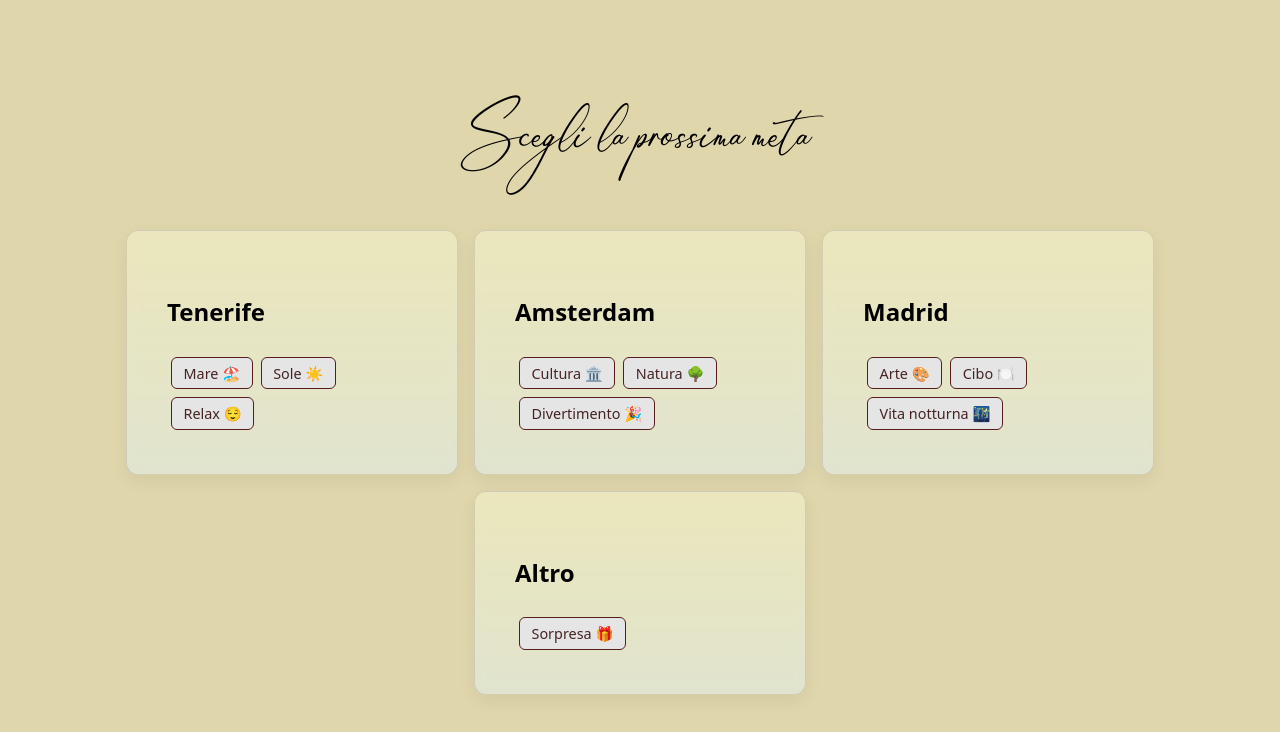
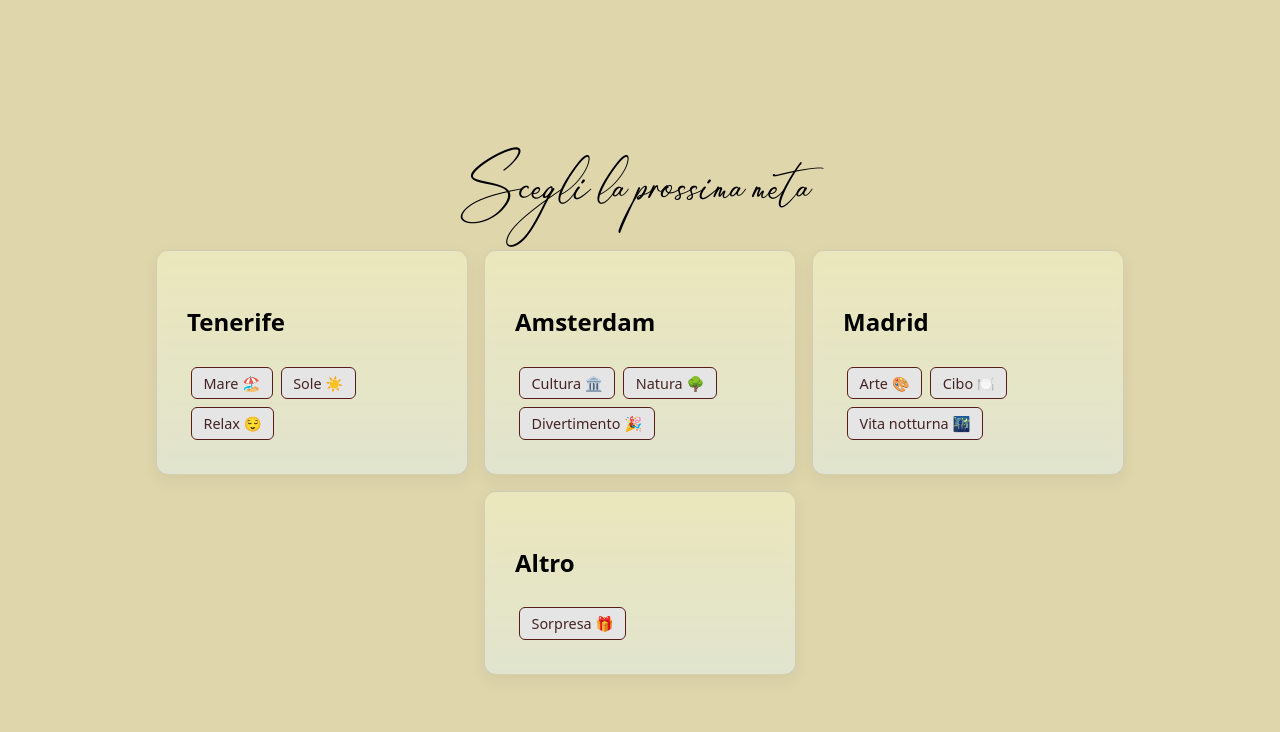
Before and after one commit to fabioerpini/regalino, a React (Vite) app: page / in a window 1280 px wide. Both pictures are taken after a click on the button "Scopri ora il tuo regalino!". Shown: the top 732 px of the page. Built offline with nearby package versions, Linux system fonts and the light colour scheme.

Commit message:
Fix app.css

```diff
--- a/src/App.css
+++ b/src/App.css
@@ -9,11 +9,10 @@
   flex-wrap: wrap;
   justify-content: center;
   gap: 1rem;
-  padding: 2rem;
 }
 
 .card {
-  padding: 40px;
+  padding: 30px;
   width: 250px;
   border-radius: 12px;
   box-shadow: 0 4px 10px rgba(0, 0, 0, 0.1);
--- a/src/App.tsx
+++ b/src/App.tsx
@@ -125,7 +125,9 @@ function App() {
 
       {active && selectedDestinazione === null && (
         <>
+        <div className="card-container">
           <h2 className="handwriting">Scegli la prossima meta</h2>
+          </div>
           <div className="card-container">
             {destinazioni.map(destinazione => (
               <div
```
